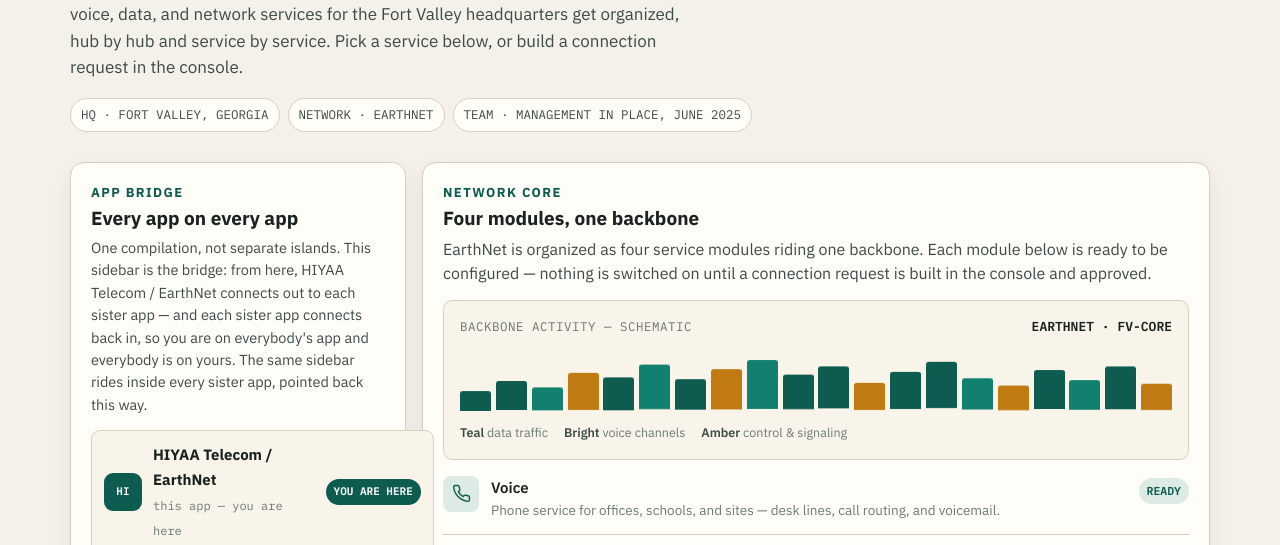
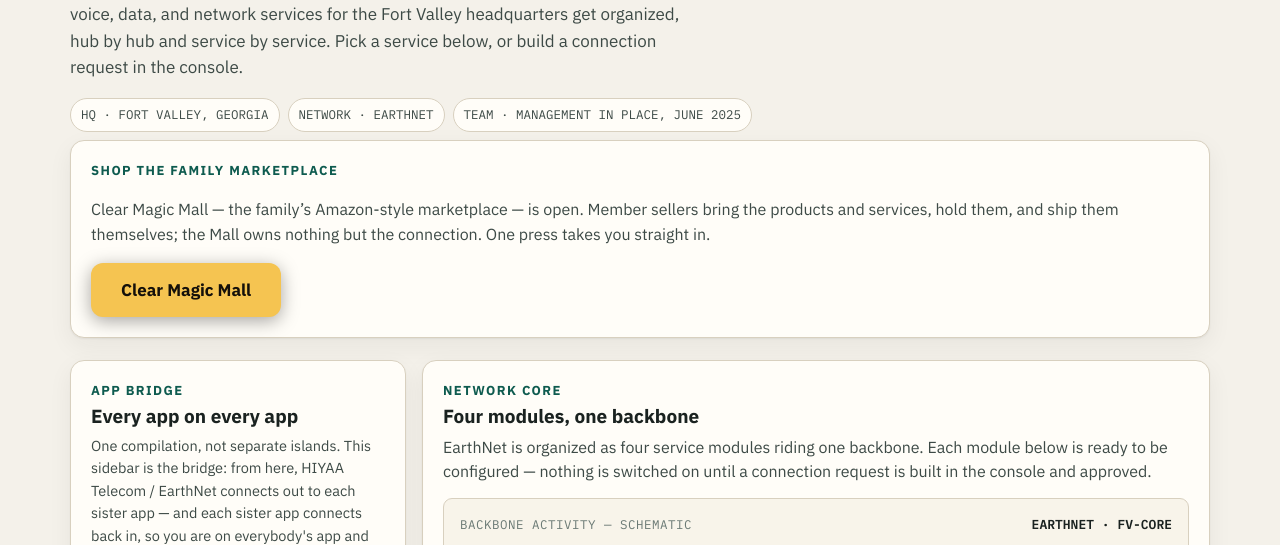
Before and after one commit to emperorjayel-ops/hiiyah-earthnet, a plain HTML site: page index.html in a window 1280 px wide. Shown: the part 229-774 px from the top of the page. Drawn offline with Linux system fonts and the light colour scheme.

Commit message:
Add Clear Magic Mall button — shop the family marketplace from HIIYAH

```diff
--- a/index.html
+++ b/index.html
@@ -380,6 +380,12 @@
     </div>
   </section>
 
+
+  <section class="card" style="margin:0 0 18px" aria-label="Clear Magic Mall">
+    <h2 style="margin-top:0">Shop the family marketplace</h2>
+    <p>Clear Magic Mall &mdash; the family&rsquo;s Amazon-style marketplace &mdash; is open. Member sellers bring the products and services, hold them, and ship them themselves; the Mall owns nothing but the connection. One press takes you straight in.</p>
+    <a href="https://emperorjayel-ops.github.io/clear-magic-mall/" target="_blank" rel="noopener" style="display:inline-block;padding:14px 30px;border-radius:12px;background:#f5c451;color:#14100a;font-weight:800;font-size:1.06rem;text-decoration:none;box-shadow:0 4px 18px rgba(0,0,0,.35)">Clear Magic Mall</a>
+  </section>
   <div class="layout">
 
     <!-- SIDEBAR · APP BRIDGE -->
```
